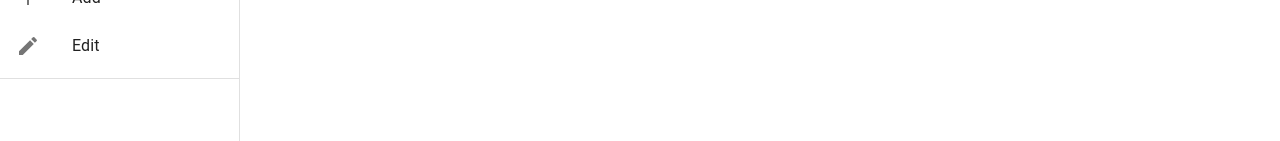
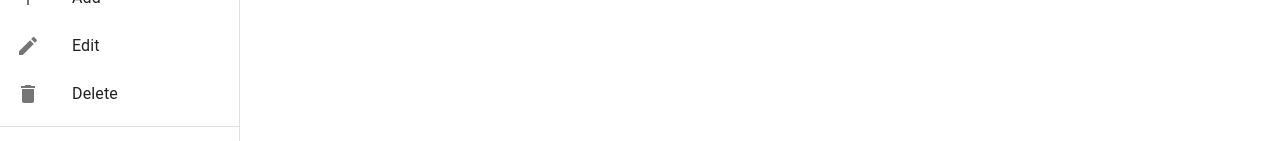
Before and after one commit to Syu-fu/local-book-reader, a React (Create React App) app in the folder react-app/: page / in a window 1280 px wide. Shown: the part 373-514 px from the top of the page. Built offline with nearby package versions, Linux system fonts and the light colour scheme; what minio would draw is missing.

Commit message:
feat(react): Add tag delete page link

```diff
--- a/react-app/src/components/ResponsiveDrawer.tsx
+++ b/react-app/src/components/ResponsiveDrawer.tsx
@@ -15,6 +15,7 @@ import MenuIcon from '@mui/icons-material/Menu';
 import SearchIcon from '@mui/icons-material/Search';
 import AddIcon from '@mui/icons-material/Add';
 import EditIcon from '@mui/icons-material/Edit';
+import DeleteIcon from '@mui/icons-material/Delete';
 import Toolbar from '@mui/material/Toolbar';
 import Typography from '@mui/material/Typography';
 
@@ -73,6 +74,12 @@ const ResponsiveDrawer = (props: Props) => {
             <EditIcon />
           </ListItemIcon>
           <ListItemText primary="Edit" />
+        </ListItem>
+        <ListItem button key="delete" onClick={() => { move('/tag/delete') }}>
+          <ListItemIcon>
+            <DeleteIcon />
+          </ListItemIcon>
+          <ListItemText primary="Delete" />
         </ListItem>
       </List>
       <Divider />
--- a/react-app/src/routes/DrawerRouter.tsx
+++ b/react-app/src/routes/DrawerRouter.tsx
@@ -5,6 +5,7 @@ import BookList from '../pages/BookList';
 import BookViewer from '../pages/BookViewer';
 import TagAddPage from '../pages/TagAdd';
 import TagEditPage from '../pages/TagEdit';
+import TagDeletePage from '../pages/TagDelete';
 import BookGroupAddPage from '../pages/BookGroupAdd';
 
 const DrawerRouter: React.FC = () => {
@@ -17,6 +18,7 @@ const DrawerRouter: React.FC = () => {
           <Route path="/book/:bookId/:volume" element={<BookViewer />} />
           <Route path="/tag/add" element={<TagAddPage />} />
           <Route path="/tag/edit" element={<TagEditPage />} />
+          <Route path="/tag/delete" element={<TagDeletePage />} />
           <Route path="/bookgroup/add" element={<BookGroupAddPage />} />
         </Routes>
       </BrowserRouter >
```
